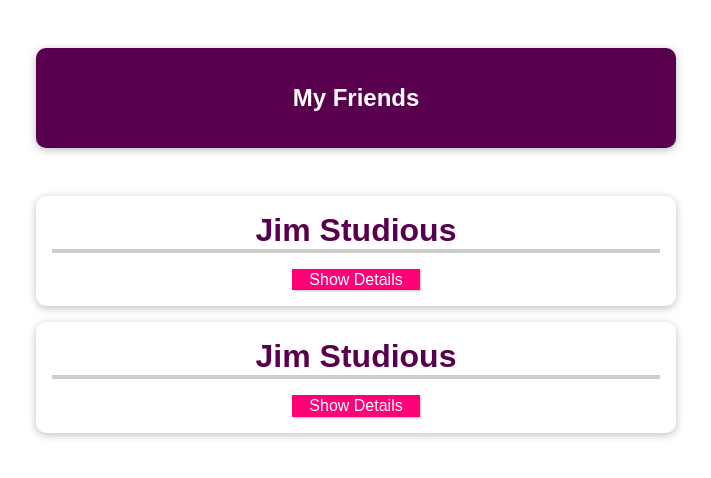
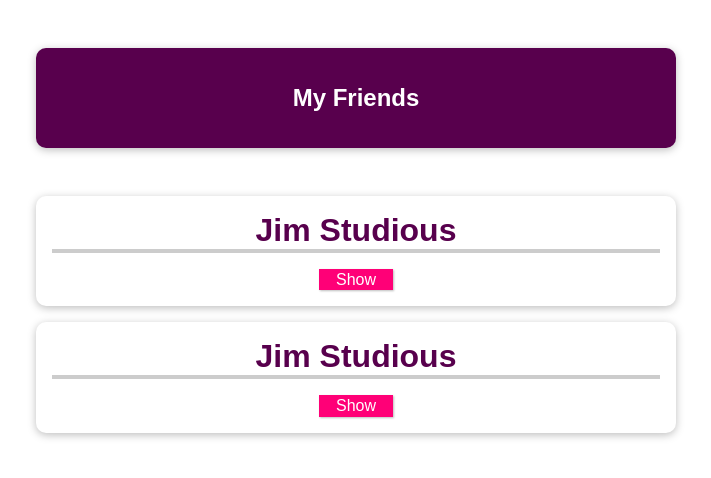
Before and after one commit to PJLindsay/vue-start, a Vue app: page / in a window 1280 px wide. Shown: the top 478 px of the page, without its empty margins (284-995 px from the left). Built offline with nearby package versions, Linux system fonts and the light colour scheme.

Commit message:
Add dynamic button text

```diff
--- a/src/components/FriendContact.vue
+++ b/src/components/FriendContact.vue
@@ -1,7 +1,7 @@
 <template>
   <li>
     <h2>{{ friend.name }}</h2>
-    <button @click="toggleDetails">Show Details</button>
+    <button @click="toggleDetails">{{ detailsAreVisible ? 'Hide' : 'Show'}}</button>
     <ul v-if="detailsAreVisible">
     <li><strong>Phone:</strong> {{ friend.phone }}</li>
     <li><strong>Email:</strong> {{ friend.email }}</li>
```
